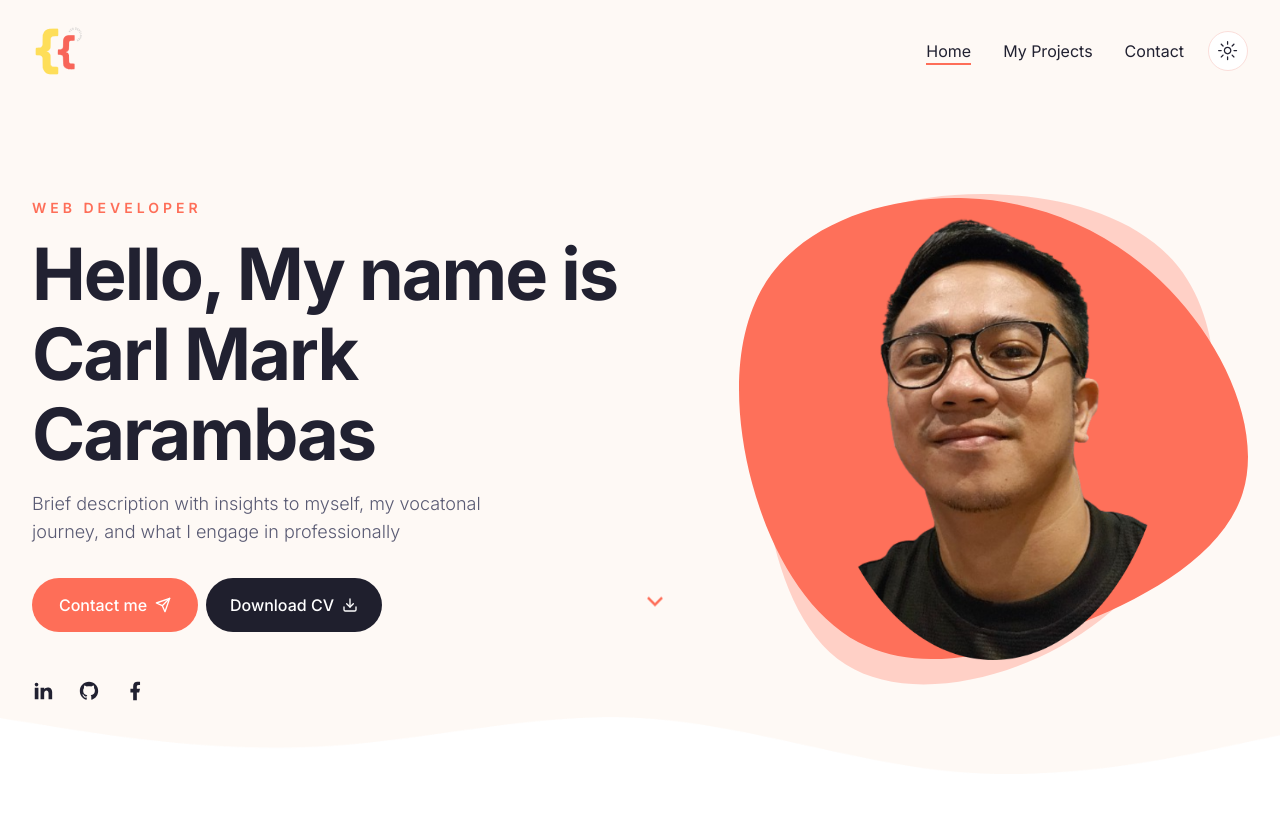
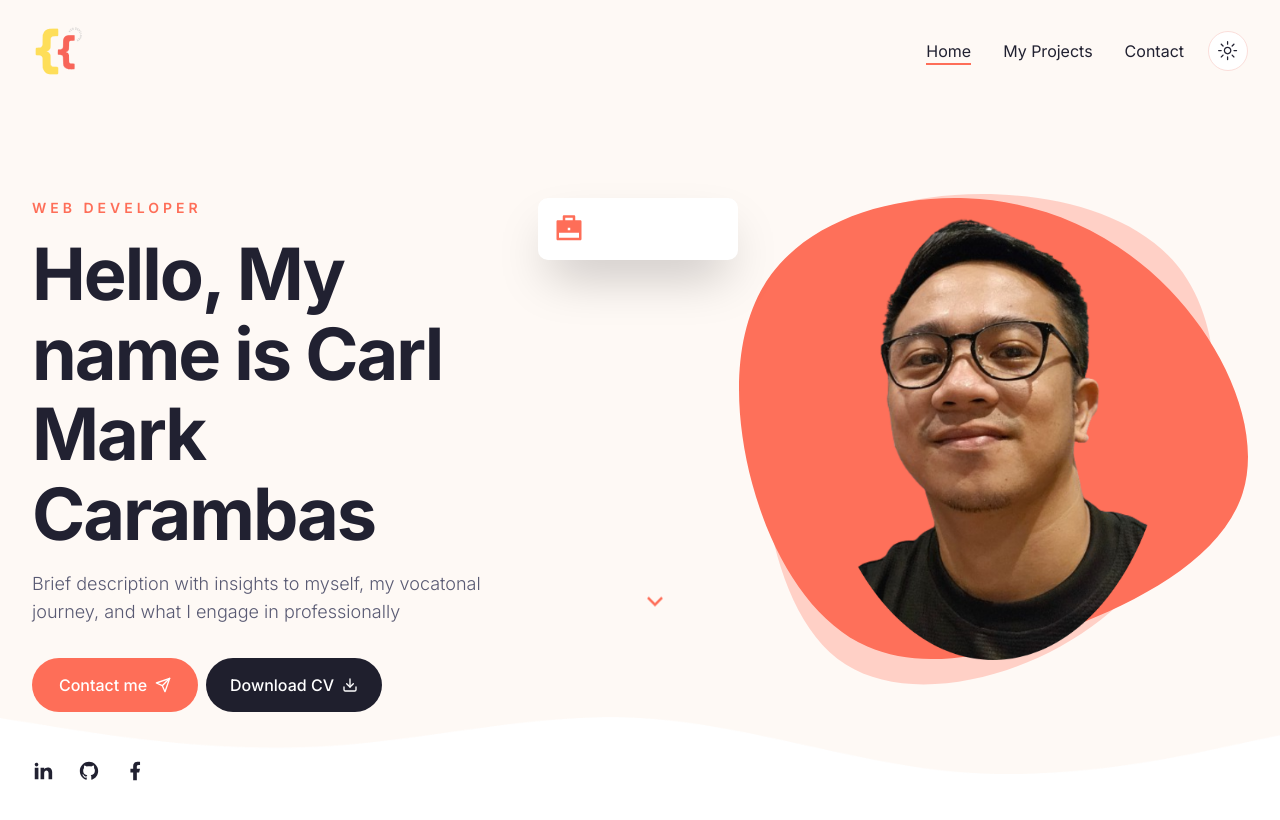
Before and after one commit to carlcarambas/portfolio_react_tailwind, a Next.js app: page / in a window 1280 px wide. Shown: the top 820 px of the page. Built offline with nearby package versions, Linux system fonts and the light colour scheme.

Commit message:
initial badges

```diff
--- a/app/globals.css
+++ b/app/globals.css
@@ -83,3 +83,7 @@
 .subtitle {
   @apply text-muted-foreground text-lg mb-8 font-light;
 }
+
+.badge {
+  @apply z-10 w-[200px] h-[62px] bg-white dark:backdrop-blur-[44px] shadow-2xl p-4 rounded-[10px] flex items-center gap-x-4;
+}
--- a/components/Badge.jsx
+++ b/components/Badge.jsx
@@ -1,7 +1,18 @@
-import React from "react";
+'use client'
+import CountUp from 'react-countup'
 
-const Badge = () => {
-  return <div>Badge</div>;
-};
+const Badge = ({
+  containerStyles,
+  icon,
+  endCountNum,
+  endCountText,
+  badgeText,
+}) => {
+  return (
+    <div className={`badge ${containerStyles}`}>
+      <div className="text-3xl text-primary">{icon}</div>
+    </div>
+  )
+}
 
-export default Badge;
+export default Badge
--- a/components/Hero.jsx
+++ b/components/Hero.jsx
@@ -3,17 +3,18 @@ import React from "react";
 import {
   RiArrowDownSLine,
   RiBriefcase4Fill,
+  RiBriefcaseFill,
   RiTeamFill,
   RiTodoFill,
 } from 'react-icons/ri'
 
 // components
-import DevImg from "./DevImg";
-import Badge from "./Badge";
-import Socials from "./Socials";
-import { Button } from "./ui/button";
-import Link from "next/link";
-import { Download, Send } from "lucide-react";
+import DevImg from './DevImg'
+import Badge from './Badge'
+import Socials from './Socials'
+import { Button } from './ui/button'
+import Link from 'next/link'
+import { Download, Send } from 'lucide-react'
 
 const Hero = () => {
   return (
@@ -52,6 +53,7 @@ const Hero = () => {
           </div>
           {/* image */}
           <div className="hidden xl:flex relative">
+            <Badge icon={<RiBriefcaseFill />} />
             <div
               className="bg-hero_shape2_light dark:bg-hero_shape2_dark w-[500px] h-[500px]
              bg-no-repeat absolute -right-2 -top-1"
@@ -71,6 +73,6 @@ const Hero = () => {
       </div>
     </section>
   )
-};
+}
 
 export default Hero;
```
Also changed, not shown: public/hero/shape-3-t.svg (added).
